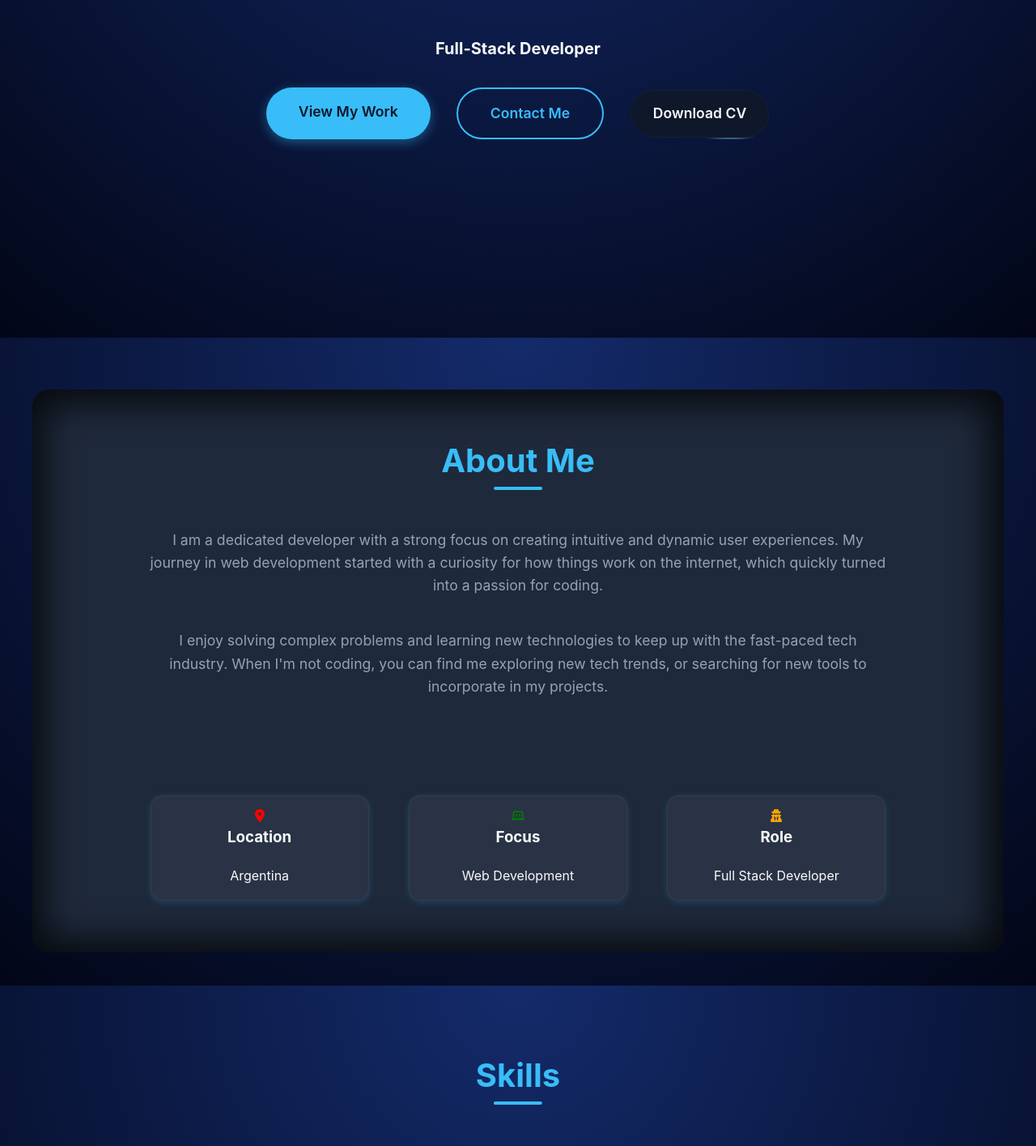
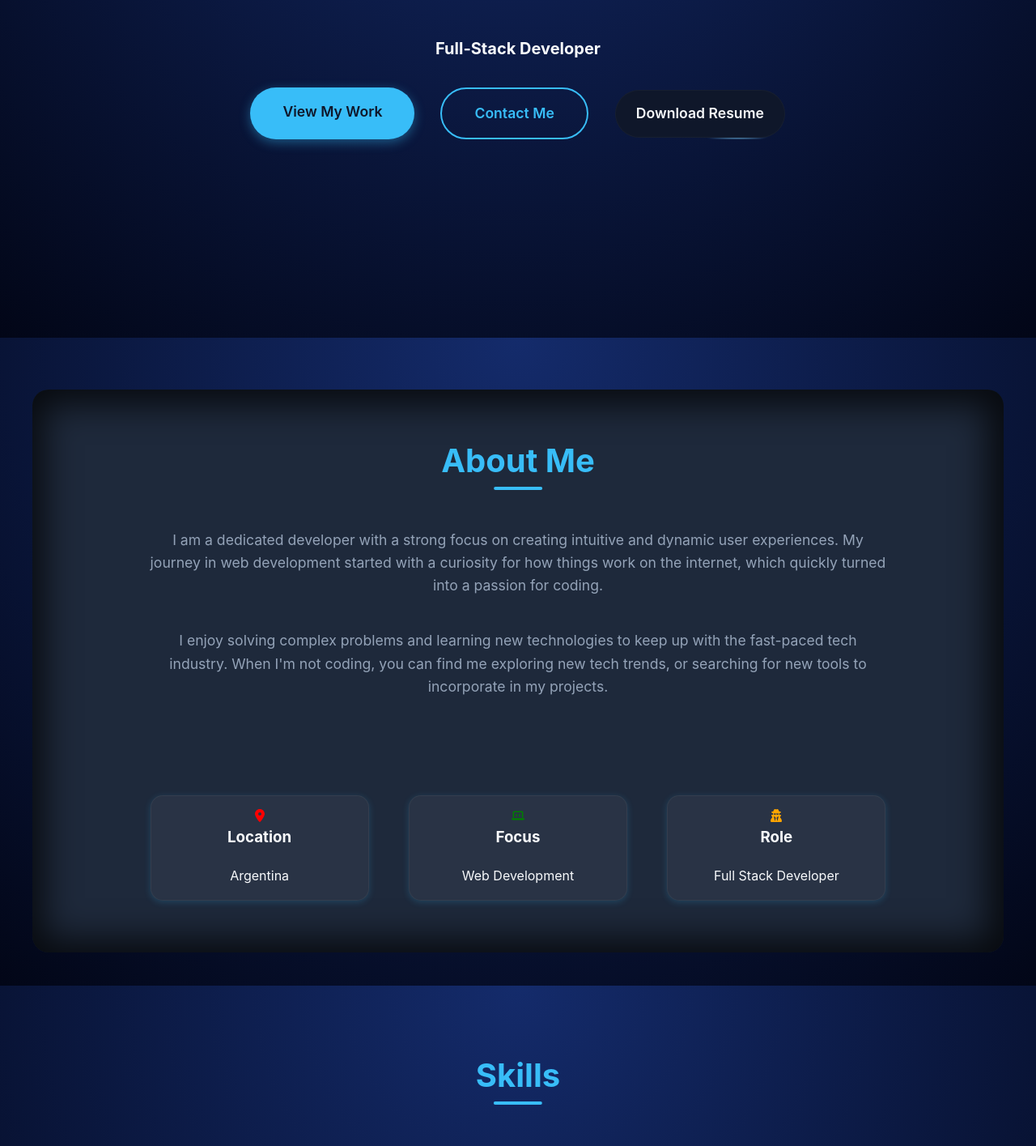
Before and after one commit to EstebanMutuverria/Porfolio-web-react, a React (Vite) app: page / in a window 1280 px wide. Shown: the part 383-1798 px from the top of the page at 81% size. Built offline with nearby package versions, Linux system fonts and the light colour scheme.

Commit message:
changes in home and skills sections

```diff
--- a/src/Components/Home/Home.jsx
+++ b/src/Components/Home/Home.jsx
@@ -29,7 +29,7 @@ const Home = () => {
                         containerClassName="rounded-full"
                         className="dark:bg-black bg-white text-black dark:text-white flex items-center space-x-2"
                     >
-                        <span className='btn-curriculum'> Download CV </span>
+                        <span className='btn-curriculum'> Download Resume </span>
                     </HoverBorderGradient>
                 </div>
             </div>
--- a/src/Components/Skills/Skills.jsx
+++ b/src/Components/Skills/Skills.jsx
@@ -26,6 +26,7 @@ const Skills = () => {
     return (
         <section id="skills" className="skills-section">
             <h2 className="section-title">Skills</h2>
+            <p className="section-subtitle">Here are some of the technologies I have worked with:</p>
             <InfiniteSlider gap={30} duration={25}>
                 {skillsWithIcons.map((skill, index) => (
                     <div key={index} className="skill-card">
```
